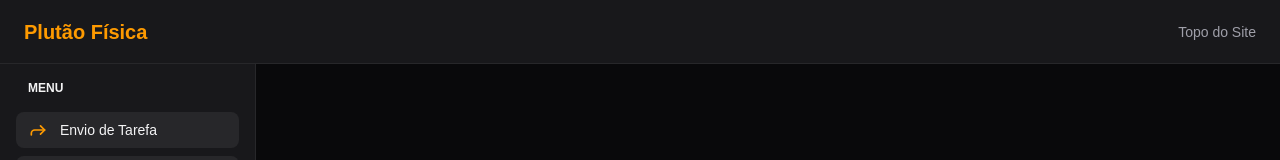
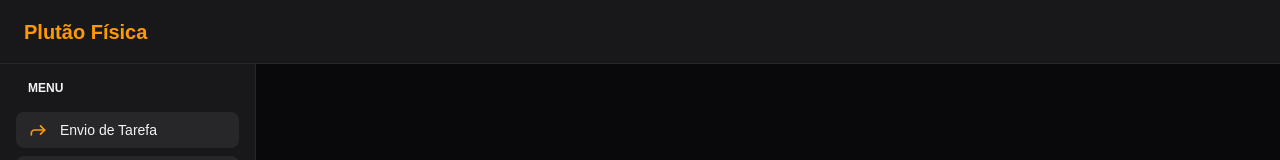
Before and after one commit to jtiagotoledo/Plutao-Fisica, a Next.js app: page / in a window 1280 px wide. Shown: the top 160 px of the page. Built offline with nearby package versions, Linux system fonts and the light colour scheme.

Commit message:
ajustes finais

```diff
--- a/src/components/Navbar.tsx
+++ b/src/components/Navbar.tsx
@@ -22,7 +22,7 @@ export default function Navbar() {
                     <span className="text-xl font-bold text-amber-500">Plutão Física</span>
                 </div>
 
-                <span className="text-sm text-zinc-400">Topo do Site</span>
+                <span className="text-sm text-zinc-400"></span>
             </header>
 
             {isOpen && (
```
